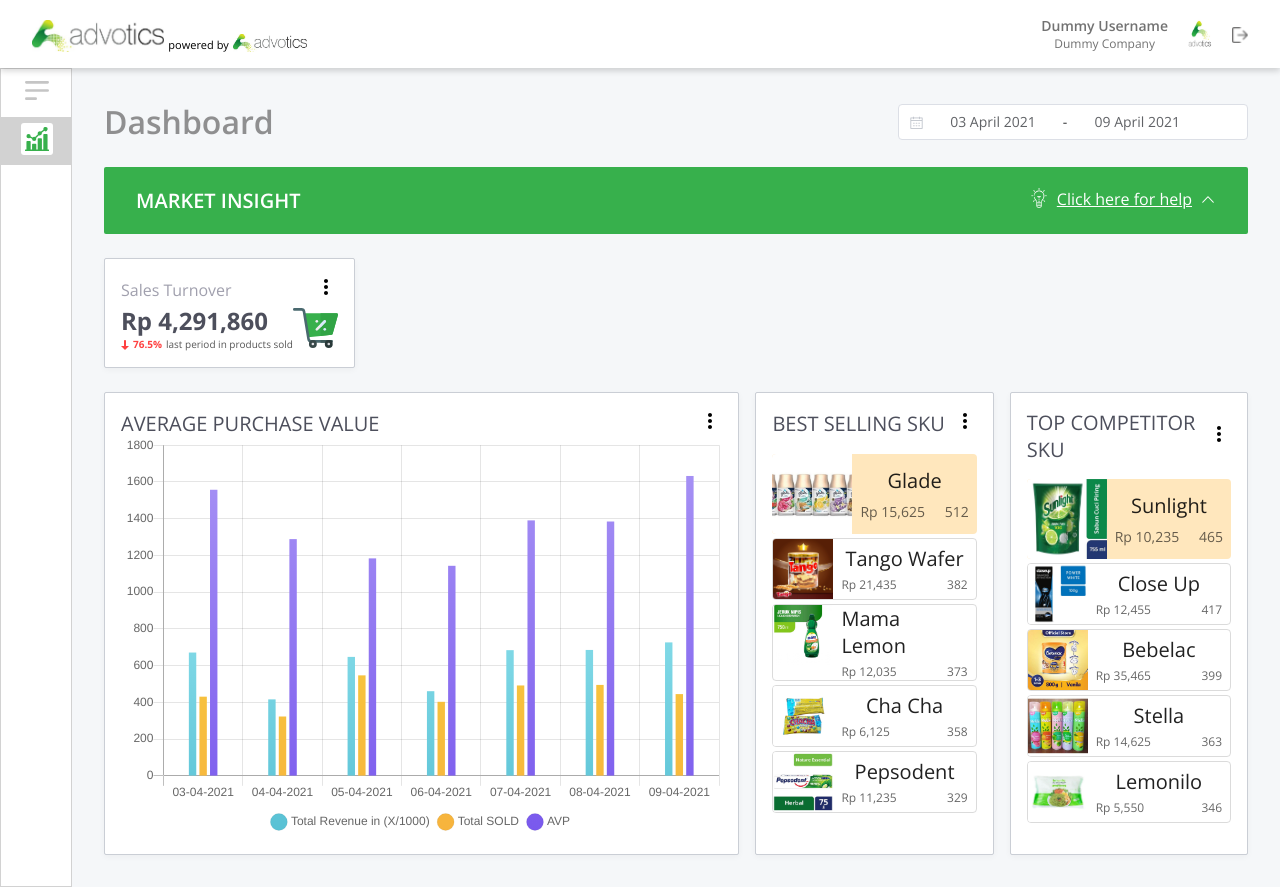
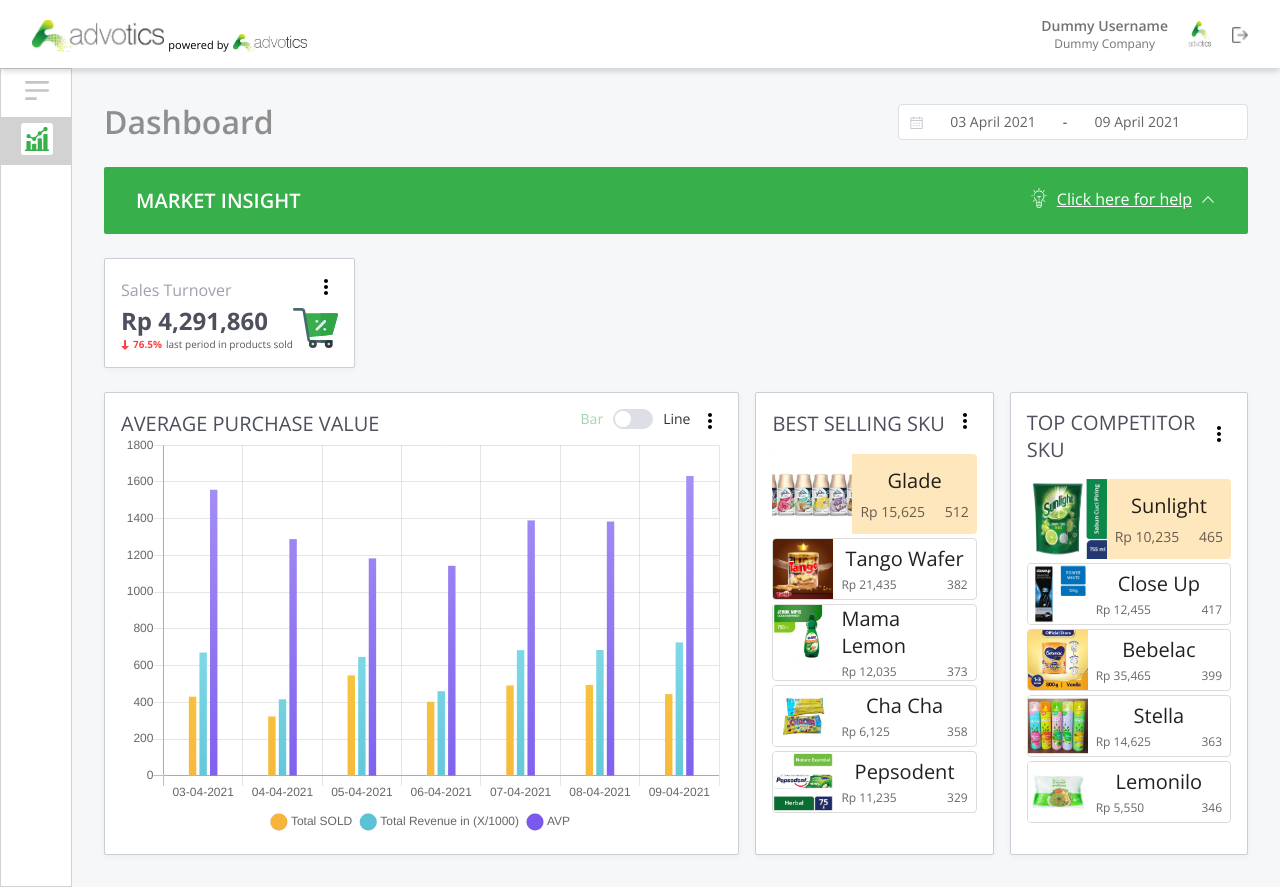
Before and after one commit to BeRay31/Advotics-Dashboard, a Vue app: page /#/dashboard in a window 1280 px wide. Built offline with nearby package versions, Linux system fonts and the light colour scheme.

Commit message:
finish chart toggle

```diff
--- a/src/views/dashboard/components/Chart/index.vue
+++ b/src/views/dashboard/components/Chart/BarChart.vue
@@ -16,7 +16,7 @@
           pointLabels: {
             fontSize: 12,
             fontColor: '#43425d',
-            fontFamily: 'nunito'
+            fontFamily: 'Open Sans'
           },
           xAxes: [{
             barPercentage: 0.7,
--- /dev/null
+++ b/src/views/dashboard/components/Chart/LineChart.vue
@@ -0,0 +1,84 @@
+
+<script>
+import { Line, mixins } from 'vue-chartjs'
+const { reactiveProp } = mixins
+
+export default {
+  name: "Chart",
+  extends: Line,
+  mixins: [reactiveProp],
+  data () {
+    return {
+      options: {
+        responsive: true,
+        maintainAspectRatio: false,
+        scales: {
+          pointLabels: {
+            fontSize: 12,
+            fontColor: '#43425d',
+            fontFamily: 'Open Sans'
+          },
+          xAxes: [{
+            barPercentage: 0.7,
+            categoryPercentage: 0.4,
+            position: 'left'
+          }],
+          yAxes: [{
+            ticks: {
+              label: false,
+              showLabelBackdrop: false,
+              min: 0
+            }
+          }]
+        },
+        legend: {
+          display: true,
+          position: 'bottom',
+          labels: {
+            usePointStyle: true,
+          }
+        },
+      }
+    }
+  },
+  methods: {
+    drawChart() {
+      const gradient_avp = this.$refs.canvas
+        .getContext("2d")
+        .createLinearGradient(0, 0, 0, 450);
+      gradient_avp.addColorStop(0, "#aa96f5");
+      gradient_avp.addColorStop(1, "#7250ec");
+
+      const gradient_revenue = this.$refs.canvas
+        .getContext("2d")
+        .createLinearGradient(0, 0, 0, 450);
+      gradient_revenue.addColorStop(0, "#acf2fa");
+      gradient_revenue.addColorStop(1, "#4cbacf");
+
+      const gradient_sold = this.$refs.canvas
+        .getContext("2d")
+        .createLinearGradient(0, 0, 0, 450);
+      gradient_sold.addColorStop(0, "#f7da3d");
+      gradient_sold.addColorStop(1, "#f7ae3d");
+
+      this.renderChart(
+        {
+          ...this.chartData,
+          datasets: [
+            { ...this.chartData.datasets[0], backgroundColor: gradient_revenue },
+            { ...this.chartData.datasets[1], backgroundColor: gradient_sold },
+            { ...this.chartData.datasets[2], backgroundColor: gradient_avp },
+          ]
+        },
+        this.options
+      );
+    }
+  },
+  mounted() {
+    this.drawChart()
+  },
+  beforeUpdate(){
+    this.drawChart()
+  }
+}
+</script>
--- a/src/views/dashboard/index.scss
+++ b/src/views/dashboard/index.scss
@@ -62,6 +62,12 @@
         justify-content: space-between;
         align-items: center;
 
+        &__right {
+          display: flex;
+          flex-direction: row;
+          gap: 0.5rem;
+        }
+
         span {
           color: #4D4F5C;
           width: fit-content;
--- a/src/views/dashboard/index.vue
+++ b/src/views/dashboard/index.vue
@@ -34,12 +34,27 @@
     <div class="content-container">
       <div class="chart card">
         <div class="header-container">
-          <span>AVERAGE PURCHASE VALUE</span>
-          <div class="more-icon">
-            <img src="@/assets/svg/more-vertical.svg" alt="">
+          <div class="header-container__left">
+            <span>AVERAGE PURCHASE VALUE</span>
+          </div>
+          <div class="header-container__right">
+            <el-switch
+              v-model="chartType"
+              active-value="line"
+              active-text="Line"
+              inactive-value="bar"
+              :disabled="chartDatasets.length == 1 || chartDatasets.length > 40"
+              inactive-text="Bar">
+            </el-switch>
+            <div class="more-icon">
+              <img src="@/assets/svg/more-vertical.svg" alt="">
+            </div>
           </div>
         </div>
-        <BarChart v-if="chartShowed" :chart-data="chartData"/>
+        <template v-if="chartShowed">
+          <BarChart v-if="chartType === 'bar'" :chart-data="chartData"/>
+          <LineChart v-if="chartType === 'line'" :chart-data="chartData"/>
+        </template>
       </div>
       <ItemList
         title="BEST SELLING SKU"
@@ -58,7 +73,8 @@
 
 import DataSummaryCard from './components/DataSummaryCard';
 import ItemList from './components/ItemList';
-import BarChart from "./components/Chart";
+import BarChart from "./components/Chart/BarChart";
+import LineChart from "./components/Chart/LineChart";
 
 import { soldProductGenerator, competitorProductGenerator } from '@/utils/productSelling';
 
@@ -67,10 +83,12 @@
   components: {
     DataSummaryCard,
     ItemList,
-    BarChart
+    BarChart,
+    LineChart
   },
   data() {
     return {
+      chartType: 'bar',
       chartShowed: false,
       chartData: {},
       chartLabel: [],
@@ -135,6 +153,14 @@
       this.chartData.labels = this.chartLabel;
     },
     chartDatasets() {
+      if (this.chartDatasets.length == 1) {
+        this.chartType = 'bar'
+      }
+
+      if (this.chartDatasets.length > 40) {
+        this.chartType = 'line'
+      }
+
       const totalRevenueArr = this.chartDatasets.map(el => {
         return this.calcTotalSoldRevenues(el)/1000;
       })
@@ -153,12 +179,12 @@
         {
           label: "Total Revenue in (X/1000)",
           data: totalRevenueArr,
-          order: 1
+          order: 2
         },
         {
           label: "Total SOLD",
           data: totalSoldArr,
-          order: 2
+          order: 1
         },
         {
           label: "AVP",
```
